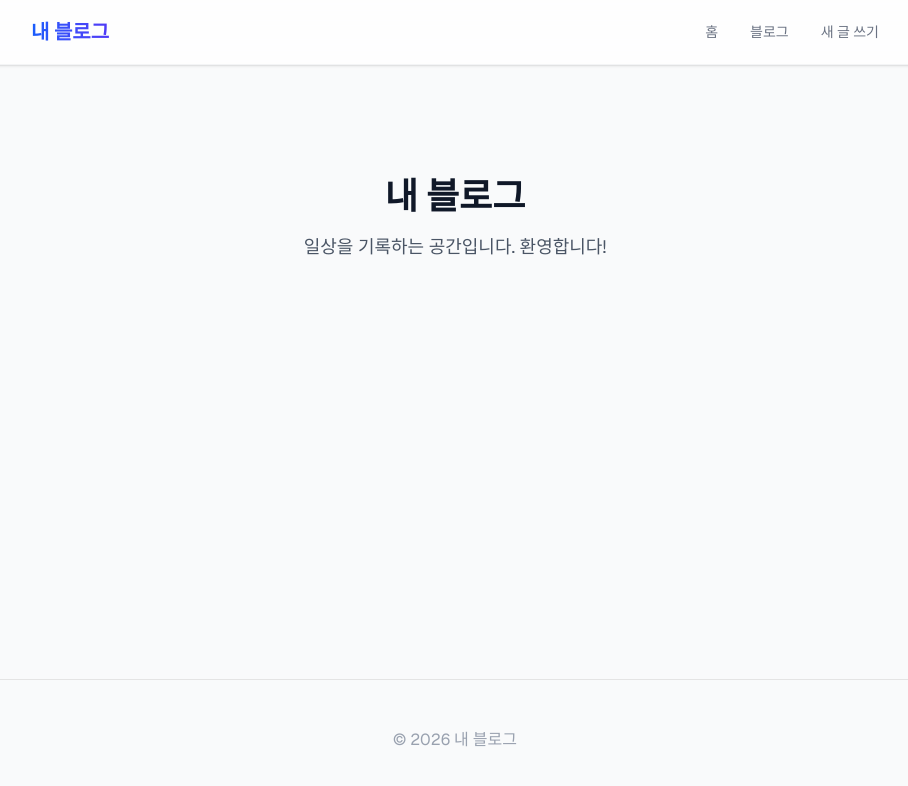
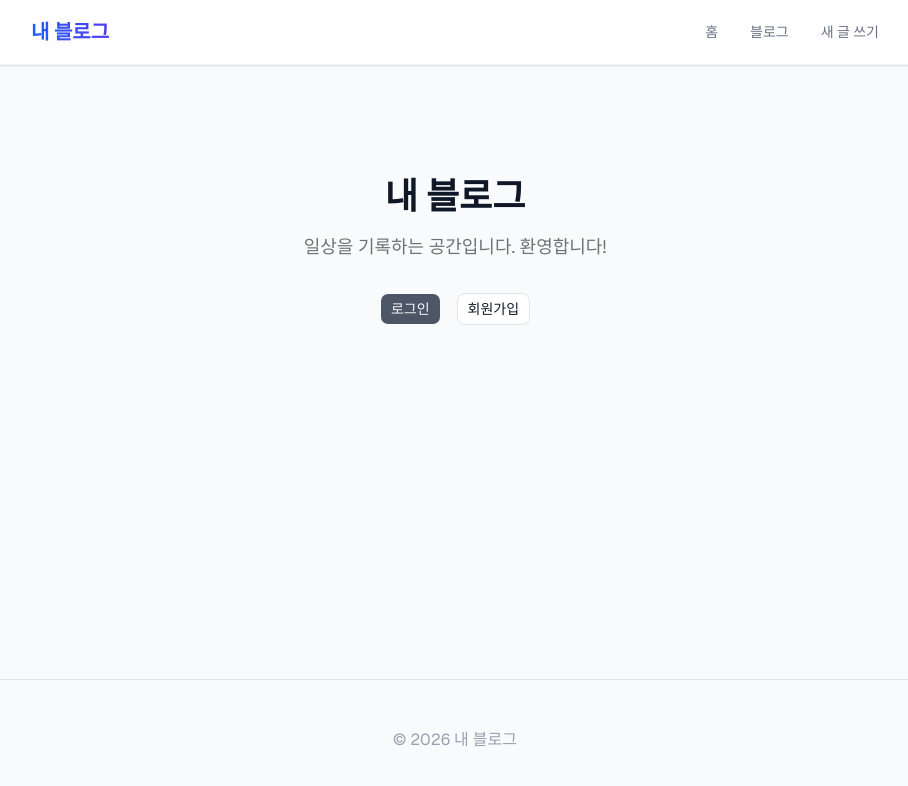
Before and after one commit to yangim0808/my-first-web, a Next.js app: page / in a window 1280 px wide. Shown: the top 786 px of the page, without its empty margins (185-1093 px from the left). Built offline with nearby package versions, Linux system fonts and the light colour scheme.

Commit message:
feat: create landing page with login and signup navigation buttons

```diff
--- a/app/page.tsx
+++ b/app/page.tsx
@@ -1,10 +1,21 @@
+import Link from "next/link";
+import { Button } from "@/components/ui/button";
+
 export default function Home() {
   return (
     <div className="text-center py-16">
       <h1 className="text-4xl font-bold mb-4">내 블로그</h1>
-      <p className="text-gray-600 text-lg">
+      <p className="text-muted-foreground text-lg mb-8">
         일상을 기록하는 공간입니다. 환영합니다!
       </p>
+      <div className="flex items-center justify-center gap-4">
+        <Button asChild variant="default">
+          <Link href="/login">로그인</Link>
+        </Button>
+        <Button asChild variant="outline">
+          <Link href="/signup">회원가입</Link>
+        </Button>
+      </div>
     </div>
   );
 }
```
